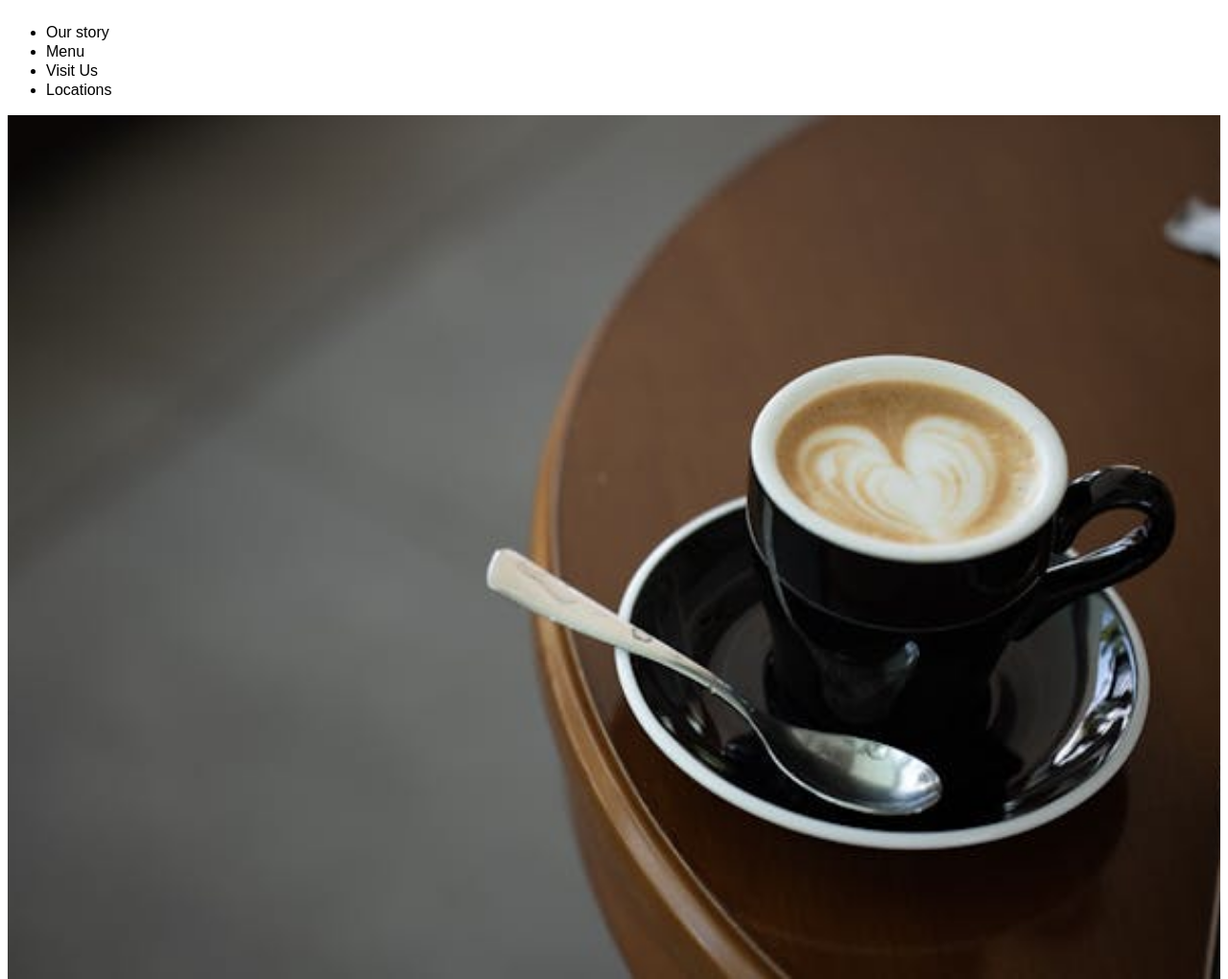
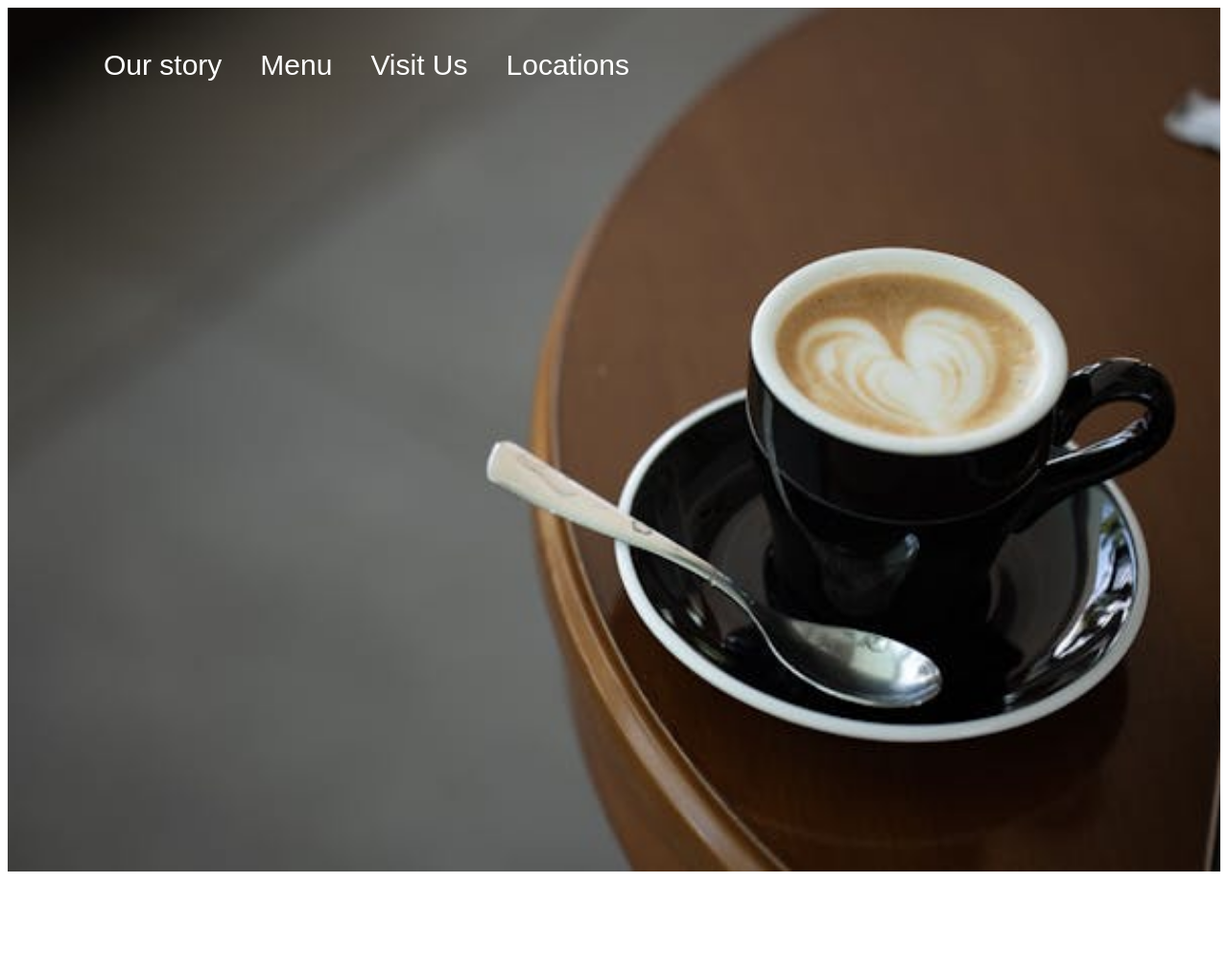
Before and after one commit to RodrigoMZanetti/BrewVerse, a plain HTML site: page index.html in a window 1280 px wide. Shown: the whole page at 96% size. After the commit the page ends 916 px from the top, so only its background shows below. Drawn offline with Linux system fonts and the light colour scheme.

Commit message:
Update coffee shop

```diff
--- a/index.html
+++ b/index.html
@@ -5,20 +5,22 @@
     <meta name="viewport" content="width=device-width, initial-scale=1.0" />
     <link rel="stylesheet" href="./style/style.css" />
     <title>BrewUniverse</title>
+    <link rel="shortcut icon" href="images/favicon.png" />
   </head>
+
   <body>
     <div class="page">
       <header class="header">
-        <div class="header_image"></div>
+        <nav class="nav">
+          <ul class="nav__links">
+            <li class="nav__link">Our story</li>
+            <li class="nav__link">Menu</li>
+            <li class="nav__link">Visit Us</li>
+            <li class="nav__link">Locations</li>
+          </ul>
+        </nav>
       </header>
-      <nav class="nav">
-        <ul class="nav_links">
-          <li class="nav_link">Our story</li>
-          <li class="nav_link">Menu</li>
-          <li class="nav_link">Visit Us</li>
-          <li class="nav_link">Locations</li>
-        </ul>
-      </nav>
+
       <main class="content"></main>
       <section class="content_image"></section>
       <footer></footer>
--- a/style/style.css
+++ b/style/style.css
@@ -8,22 +8,24 @@
 }
 
 .header {
-  display: flex;
+  position: absolute;
+  color: white;
+  font-size: 30px;
 }
 
 nav {
-  display: flex;
-  justify-content: space-between;
 }
 
 .nav__links {
   display: flex;
+  justify-content: flex-end;
+  padding: 50px 0 0 100px;
+  margin: 0;
   list-style-type: none;
+  gap: 40px;
 }
 
 .nav__link {
-  display: flex;
-  text-decoration: none;
 }
 
 .content_image {
```
